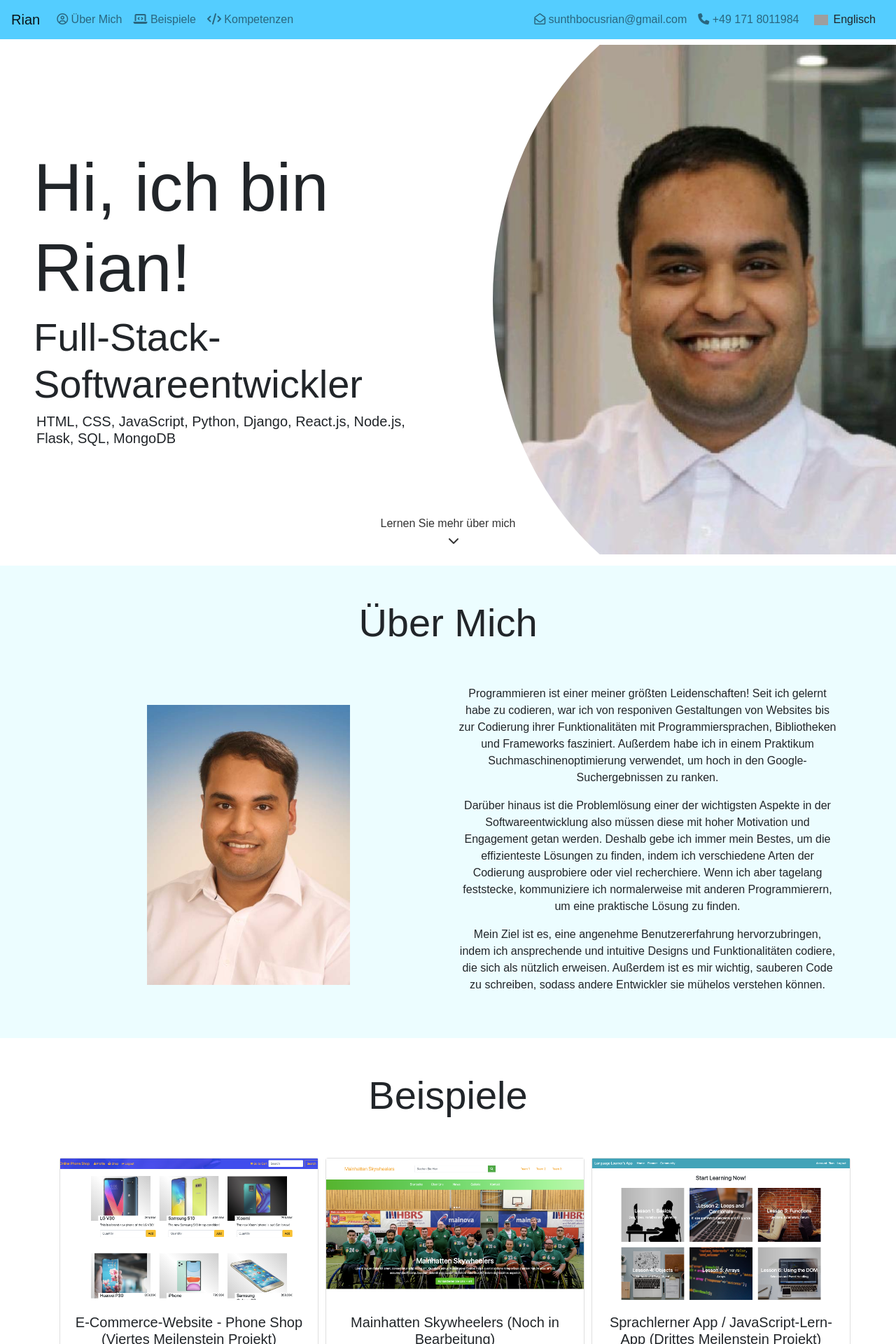
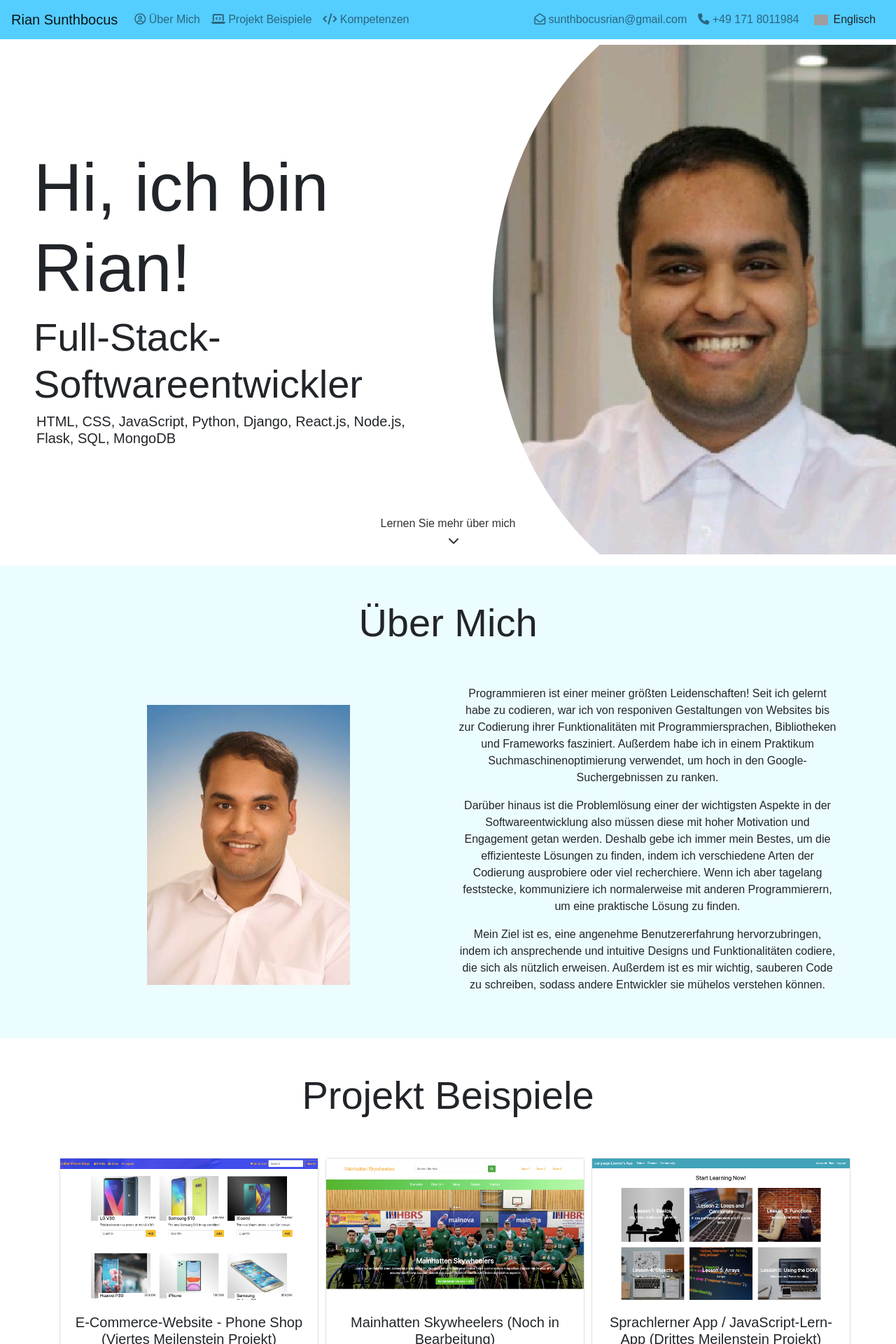
Before and after one commit to Rian1010/Portfolio, a React (Create React App) app in the folder portfolio/: page /de in a window 1280 px wide. Shown: the top 1920 px of the page at 70% size. Built offline with nearby package versions, Linux system fonts and the light colour scheme; grey boxes are pictures that could not be loaded.

Commit message:
Made small changes

```diff
--- a/portfolio/src/components/App.js
+++ b/portfolio/src/components/App.js
@@ -24,7 +24,7 @@ function App() {
               <Container id="examples" className="py-5 d-flex flex-column justify-content-center align-items-center">
                 <Row>
                   <Col>
-                    <h2 className="display-4 text-center">Work Examples</h2>
+                    <h2 className="display-4 text-center">Project Examples</h2>
                   </Col>
                 </Row>
                 <Row>
@@ -55,7 +55,7 @@ function App() {
               <Container id="examples" className="py-5 d-flex flex-column justify-content-center align-items-center">
                 <Row>
                   <Col>
-                    <h2 className="display-4 text-center">Beispiele</h2>
+                    <h2 className="display-4 text-center">Projekt Beispiele</h2>
                   </Col>
                 </Row>
                 <Row>
@@ -78,7 +78,7 @@ function App() {
             </div>
           } />
 
-          <Route path="/Portfolio" exact render={props =>
+          <Route path="/Portfolio" render={props =>
             <div>
               <Navigation />
               <Banner />
--- a/portfolio/src/components/Navbar.js
+++ b/portfolio/src/components/Navbar.js
@@ -22,12 +22,12 @@ function Navigation() {
     if (window.location.pathname === "/" || window.location.pathname === "/Portfolio/") {
         return (
             <Navbar className="nav-footer-colour" expand="lg" bg="" variant="light" fixed="top">
-                <Navbar.Brand href="/">Rian</Navbar.Brand>
+                <Navbar.Brand href="/">Rian Sunthbocus</Navbar.Brand>
                 <Navbar.Toggle aria-controls="basic-navbar-nav" />
                 <Navbar.Collapse id="basic-navbar-nav">
                     <Nav className="mr-auto d-flex align-items-center">
                         <Nav.Link href="#about"><i class="far fa-user-circle"></i> About</Nav.Link>
-                        <Nav.Link href="#examples"><i class="fas fa-laptop-code"></i> Work Examples</Nav.Link>
+                        <Nav.Link href="#examples"><i class="fas fa-laptop-code"></i> Project Examples</Nav.Link>
                         <Nav.Link href="#skills"><i class="fas fa-code"></i> Skills</Nav.Link>
                     </Nav>
                     <Nav className="ml-auto d-flex align-items-center">
@@ -45,12 +45,12 @@ function Navigation() {
     else if (window.location.pathname === "/de") {
         return (
             <Navbar expand="lg" bg="" variant="light" style={navColour} fixed="top">
-                <Navbar.Brand href="/de">Rian</Navbar.Brand>
+                <Navbar.Brand href="/de">Rian Sunthbocus</Navbar.Brand>
                 <Navbar.Toggle aria-controls="basic-navbar-nav" />
                 <Navbar.Collapse id="basic-navbar-nav">
                     <Nav className="mr-auto d-flex align-items-center">
                         <Nav.Link href="#about"><i class="far fa-user-circle"></i> Über Mich</Nav.Link>
-                        <Nav.Link href="#examples"><i class="fas fa-laptop-code"></i> Beispiele</Nav.Link>
+                        <Nav.Link href="#examples"><i class="fas fa-laptop-code"></i> Projekt Beispiele</Nav.Link>
                         <Nav.Link href="#skills"><i class="fas fa-code"></i> Kompetenzen</Nav.Link>
                     </Nav>
                     <Nav className="ml-auto d-flex align-items-center">
```
